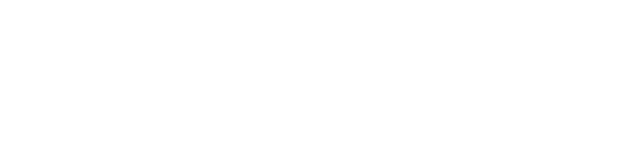
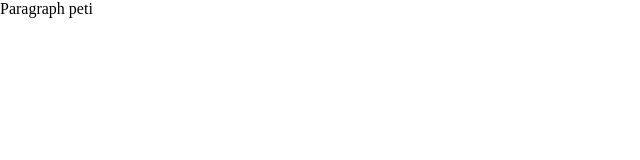
Before and after one commit to szylwythot/git-workshop, a plain HTML site: page frontend/index.html in a window 1280 px wide. Shown: the whole page, without its empty margins (0-640 px from the left). Drawn offline with Linux system fonts and the light colour scheme.

Commit message:
p add text

```diff
--- a/frontend/index.html
+++ b/frontend/index.html
@@ -12,7 +12,7 @@
 </head>
 <body>
     <div id="root">
-        <p></p>
+        <p>Paragraph peti</p>
     </div>
 </body>
 </html>
```
